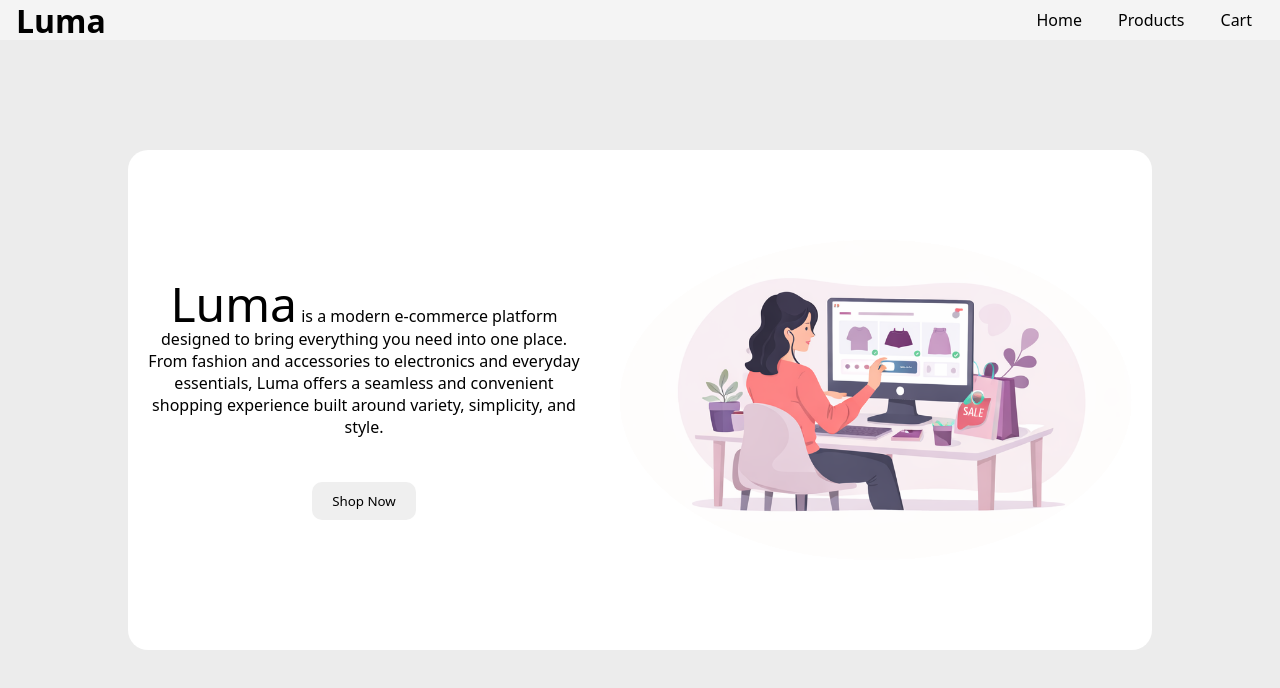
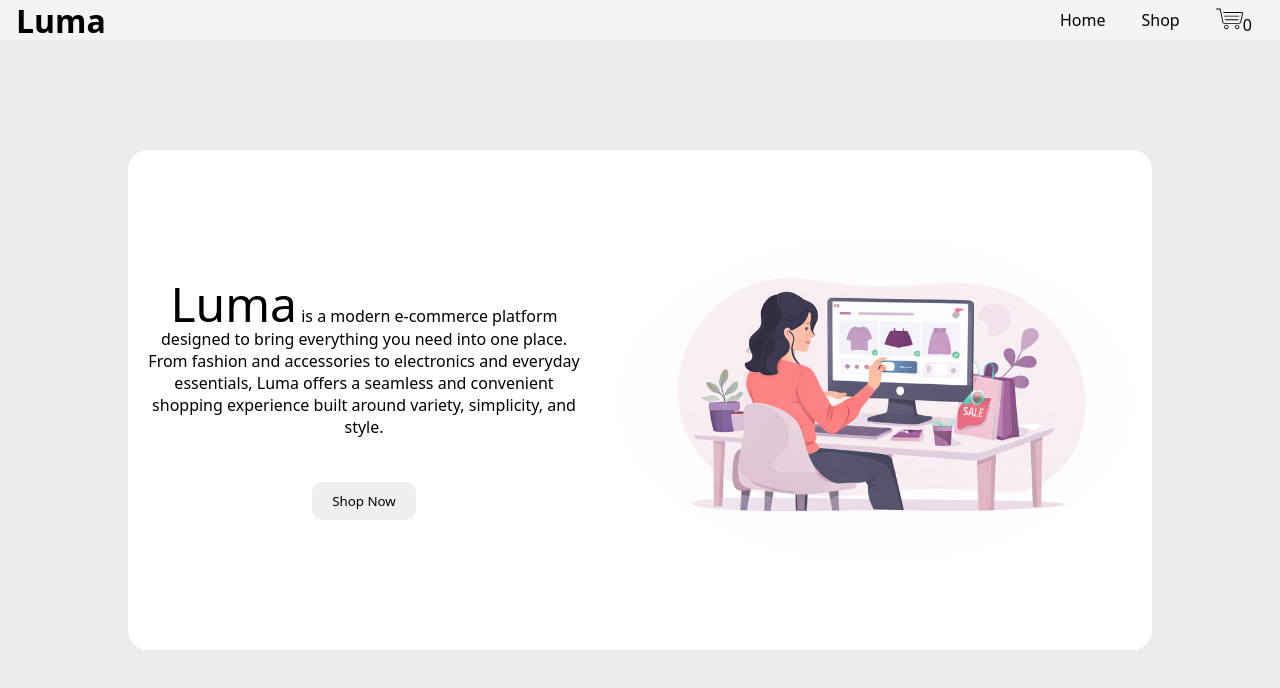
Before and after one commit to WLewis0991/shopping-page, a React (Vite) app: page / in a window 1280 px wide. Shown: the top 688 px of the page. Built offline with nearby package versions, Linux system fonts and the light colour scheme; no server answers.

Commit message:
Quantity of item specific added when added to cart and displays proper price for items based of quantity in cart cards. Cart shows quantity too

```diff
--- a/src/App.jsx
+++ b/src/App.jsx
@@ -9,12 +9,15 @@ function App() {
   const[loading,setLoading] = useState(true);
   const[cart, setCart] = useState([]);
 
+  const cartSize = cart.length
+
   useEffect(() => {
   const getProducts = async () => {
     try {
       const res = await fetch('https://fakestoreapi.com/products');
       const data = await res.json();
       setProducts(data);
+      console.log(data)
     } catch (err) {
       console.error(err);
     }finally {
@@ -27,7 +30,7 @@ function App() {
 
   return (
     <BrowserRouter>
-      <AppRoutes products={products} cart={cart} setCart={setCart} loading={loading}/>
+      <AppRoutes products={products} cart={cart} cartSize={cartSize} setCart={setCart} loading={loading} />
     </BrowserRouter>
   );
 }
--- a/src/components/CartCard.jsx
+++ b/src/components/CartCard.jsx
@@ -4,10 +4,13 @@ export default function CartCard(props){
     const {item} = props
 
     return(<>
+        <li>
         <div className="cart-card">
             <h3>{item.title}</h3>
             <img src={item.image} alt="" />
-            <p>{item.price}</p>
+            <p>Quantity: {item.quantity}</p>
+            <p>{item.quantity * item.price}</p>
         </div>
+        </li>
     </>)
 }
--- a/src/components/NavBar.jsx
+++ b/src/components/NavBar.jsx
@@ -1,14 +1,16 @@
  import { Link } from "react-router-dom"
+ import CartImage from "../assets/shopping-cart.svg"
 
- export default function NavBar(){
+ export default function NavBar(props){
+  const {cartSize} = props
 
     return(<>
       <div className="navbar-div">
         <Link to="/" className="navbar-logo"> <h1>Luma</h1> </Link>
         <div className="nav-links">
           <Link to="/" className="nav-button">Home</Link>
-          <Link to="/products" className="nav-button">Products</Link>
-          <Link to="/cart" className="nav-button">Cart</Link>
+          <Link to="/products" className="nav-button">Shop</Link>
+          <Link to="/cart" className="nav-button"><img src={CartImage} alt="cart image" className="cart-image"/>{cartSize}</Link>
         </div>
       </div>
     </>)
--- a/src/components/ProductCard.jsx
+++ b/src/components/ProductCard.jsx
@@ -2,9 +2,21 @@ export default function ProductCard(props){
 
     const {item, cart, setCart} = props
 
-    function addToCart(){
-        setCart(c => [...c,item])
+function addToCart(product) {
+  setCart(prevCart => {
+    const existingItem = prevCart.find(item => item.id === product.id);
+
+    if (existingItem) {
+      return prevCart.map(item =>
+        item.id === product.id
+          ? { ...item, quantity: item.quantity + 1 }
+          : item
+      );
+    } else {
+      return [...prevCart, { ...product, quantity: 1 }];
     }
+  });
+}
 
     const formatPrice = (price) => price.toFixed(2);
 
@@ -17,7 +29,7 @@ export default function ProductCard(props){
   <div className="product-info">
     <h3>{item.title}</h3>
     <p className="price">${item.price.toFixed(2)}</p>
-    <button onClick={addToCart}>Add to Cart</button>
+    <button onClick={() => addToCart(item)}>Add to Cart</button>
   </div>
 </div>
 
--- a/src/index.css
+++ b/src/index.css
@@ -60,6 +60,10 @@
 
 .nav-button:hover::after {
   transform: scaleX(1);
+}
+
+.cart-image{
+  height: 1.7em;
 }
 
 .not-found-page{
--- a/src/layouts/MainLayout.jsx
+++ b/src/layouts/MainLayout.jsx
@@ -1,9 +1,11 @@
 import NavBar from "../components/NavBar";
 import { Outlet } from "react-router-dom";
 
-export default function MainLayout(){
+export default function MainLayout(props){
+  const {cartSize} = props
+
     return(<>
-        <NavBar />
+        <NavBar cartSize={cartSize}/>
       <main>
         <Outlet />
       </main>
--- a/src/pages/CartPage.jsx
+++ b/src/pages/CartPage.jsx
@@ -1,5 +1,4 @@
  import { Link } from "react-router-dom";
- import ProductCard from "../components/ProductCard";
 import CartCard from "../components/CartCard";
 
  export default function CartPage(props){
@@ -19,9 +18,11 @@ import CartCard from "../components/CartCard";
 
     return(<>
           <div className="cart-container">
+            <ul>
             {cart.map((item) => (
               <CartCard key={item.id} item={item} cart={cart} setCart={setCart}/>
             ))}
+            </ul>
             <div className="cart-total-container">Total</div>
           </div>
     </>)
--- a/src/routes/AppRoutes.jsx
+++ b/src/routes/AppRoutes.jsx
@@ -7,13 +7,13 @@ import NotFound from "../pages/NotFound";
 
 
 export default function AppRoutes(props) {
-  const {products, cart, setCart, loading} = props
+  const {products, cartSize, cart, setCart, loading} = props
 
 
 
   return (
     <Routes>
-      <Route element={<MainLayout />}>
+      <Route element={<MainLayout cartSize={cartSize}/>}>
         <Route path="/" element={<Homepage />} />
         <Route path="/products" element={<ProductsPage products={products} loading={loading} cart={cart} setCart={setCart}/>} />
         <Route path="/cart" element={<CartPage cart={cart} setCart={setCart} />} />
```
Also changed, not shown: src/assets/shopping-cart.svg (added).
